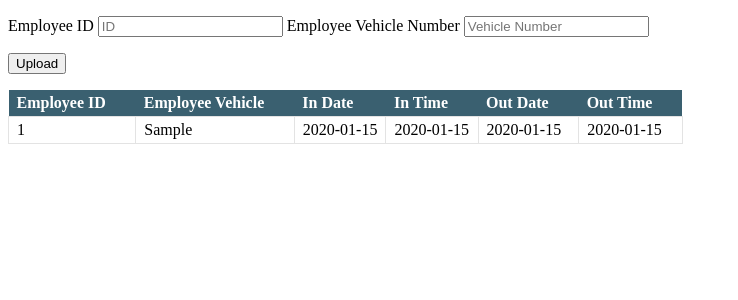
After one commit to Baluds/Smart_parking, a Flask app: template templates/emp.html in a window 1280 px wide. The commit adds this page. Shown: the top 300 px of the page, without its empty margins (0-738 px from the left). Run offline with Flask 2, Linux system fonts and the light colour scheme; the template is opened without the code that fills it: most values are stand-ins (such as "Sample title", 1, 10 or a date in 2020).

Commit message:
Working on other tables

```diff
--- /dev/null
+++ b/templates/emp.html
@@ -0,0 +1,49 @@
+<!DOCTYPE html>
+<html lang="en">
+ <head>
+   <title>Employee Details</title>
+
+  <link rel="stylesheet" type="text/css" href="static/css/up.css">
+ </head>
+ <body>
+<form method=post enctype=multipart/form-data action="{{ url_for('main.emp_page')}}">
+
+      <p>
+        <label>Employee ID</label>
+      <input type="text" name=emp_id placeholder="ID" align="right">
+      <label>Employee Vehicle Number</label>
+      <input type="text" name=emp_veh placeholder="Vehicle Number" align="right">
+      <p> <input type=submit value=Upload align="right">
+
+   </form>
+
+<table>
+     <tr>
+       <th>Employee ID</th>
+       <th>Employee Vehicle</th>
+       <th>In Date</th>
+       <th>In Time</th>
+       <th>Out Date</th>
+       <th>Out Time</th>
+     </tr>
+     {% for veh in all_vehicles %}
+     <tr>
+       <td>{{ veh['Employee ID'] }}</td>
+       <td>{{ veh['Employee Vehicle'] }}</td>
+       <td>{{ veh['In Date'] }}</td>
+       <td>{{ veh['In time'] }}</td>
+       <td>{{ veh['Out date'] }}</td>
+       <td>{{ veh['Out time'] }}</td>
+     </tr>
+     {% endfor %}
+ <!--    <tr>
+       <td>hey</td>
+       <td>1</td>
+       <td>1234</td>
+       <td>me</td>
+       <td>dff</td>
+     </tr> -->
+   </table>
+
+ </body>
+ </html>
--- a/templates/upload.html
+++ b/templates/upload.html
@@ -19,6 +19,8 @@
       <p>
         <label>Staff</label>
       <input type="text" name=Man_name placeholder="Managed by" align="right">
+      <label>Enter Parking Lot Number</label>
+      <input type="text" name=space_name placeholder="Parking lot" align="right">
 
    </form>
 
@@ -37,6 +39,7 @@
    <table>
      <tr>
        <th>Vehicle number</th>
+       <th>Parking Lot</th>
        <th>Date</th>
        <th>In Time</th>
        <th>Staff</th>
@@ -46,6 +49,7 @@
      {% for veh in all_vehicles %}
      <tr>
        <td>{{ veh['Vehicle Number'] }}</td>
+       <td>{{ veh['Parking Lot'] }}</td>
        <td>{{ veh['Date'] }}</td>
        <td>{{ veh['In time'] }}</td>
        <td>{{ veh['Managed by'] }}</td>
```
Also changed, not shown: main.py (+8 -1 lines), templates/parking_space.html (added, +41 -0 lines).
